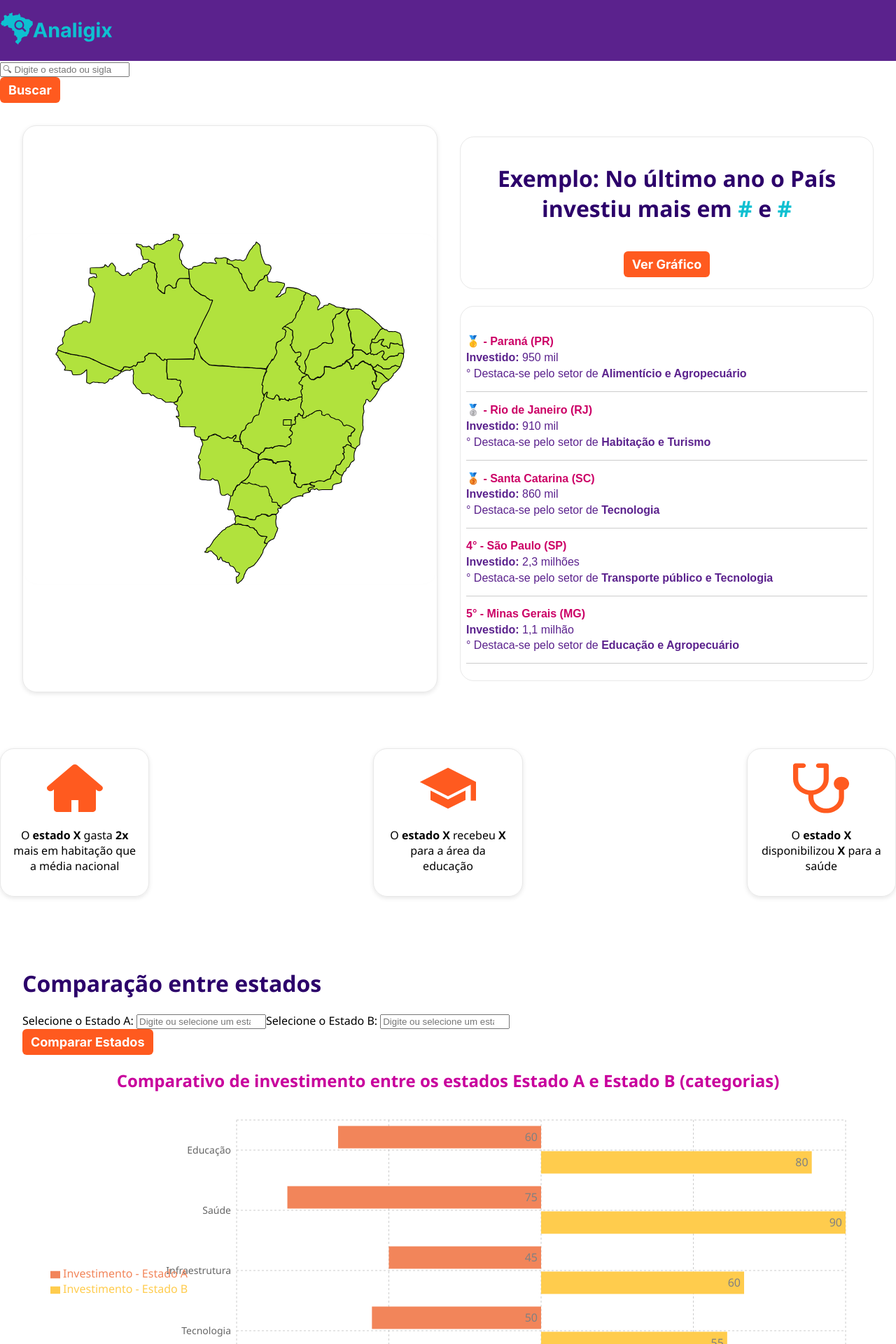
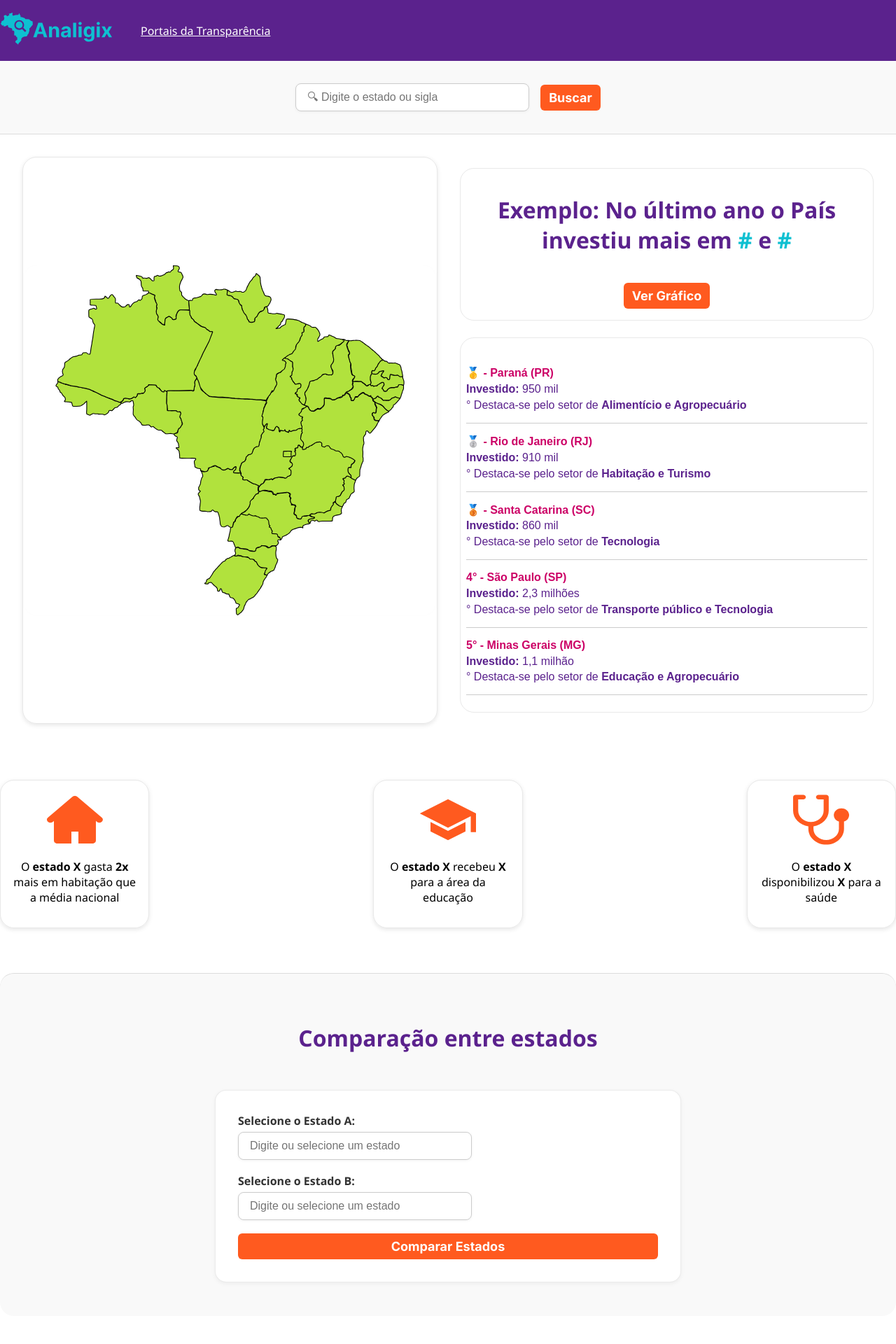
Before and after one commit to Diogoltt/Analigix, a React (Create React App) app in the folder front/: page /nacional in a window 1280 px wide. Shown: the top 1920 px of the page at 70% size. After the commit the page ends 1880 px from the top, so only its background shows below. Built offline with nearby package versions, Linux system fonts and the light colour scheme.

Commit message:
Tela Nacional - 100%,

```diff
--- a/front/src/componentes/botoes/Botoes.css
+++ b/front/src/componentes/botoes/Botoes.css
@@ -5,6 +5,7 @@
     color: white;
     padding: 8px 12px;
     display: flex;
+    justify-content: center;
     align-items: center;
     border: none;
     border-radius: 6px;
--- a/front/src/componentes/botoes/BtnComparar.jsx
+++ b/front/src/componentes/botoes/BtnComparar.jsx
@@ -16,7 +16,7 @@ export default function BtnComparar({ estadoA, estadoB, onComparar }) {
   };
 
   return (
-    <button className="btn" onClick={handleClick}>
+    <button className="btn" onClick={handleClick} type="button">
       Comparar Estados
     </button>
   );
--- a/front/src/componentes/graficos/GraficoTornado.jsx
+++ b/front/src/componentes/graficos/GraficoComparacao.jsx
@@ -1,4 +1,6 @@
 import React from "react";
+import { buscarEstado } from "../../util/Estados";
+
 import {
   BarChart,
   Bar,
@@ -40,10 +42,11 @@ const data = [
   },
 ];
 
-export default function GraficoComparacao({ ufA = "Estado A", ufB = "Estado B" }) {
+export default function GraficoComparacao({ ufA = "MS", ufB = "SP" }) {
+
   return (
     <div style={{ width: "100%", height: 500 }}>
-      <h2 style={{ textAlign: "center", color: "#C8009C" }}>
+      <h2 style={{ textAlign: "center", color: "#5B228D" }}>
         Comparativo de investimento entre os estados {ufA} e {ufB} (categorias)
       </h2>
 
@@ -63,13 +66,13 @@ export default function GraficoComparacao({ ufA = "Estado A", ufB = "Estado B" }
             tick={{ fontSize: 14 }}
           />
           <Tooltip formatter={(value) => `${value} milhões`} />
-          <Legend verticalAlign="middle" align="left" layout="vertical" />
+          <Legend verticalAlign="middle" align="left" layout="vertical" wrapperStyle={{ left: 0, top: 100, paddingRight: 60 }} />
 
           {/* Estado A (barra para esquerda com valor negativo) */}
           <Bar
             dataKey={(entry) => -entry.estadoA}
             name={`Investimento - ${ufA}`}
-            fill="#F2855A"
+            fill="#0EC0D1"
             isAnimationActive={false}
           >
             <LabelList dataKey={(entry) => -entry.estadoA} position="insideLeft" formatter={(v) => `${Math.abs(v)}`} />
--- a/front/src/pages/TelaBrasil.jsx
+++ b/front/src/pages/TelaBrasil.jsx
@@ -1,4 +1,4 @@
-import React, { useState } from "react";
+import React, { useState, useEffect, useRef } from "react";
 import "./css/TelaBrasil.css";
 import { ESTADOS_BR } from '../util/Estados';
 
@@ -13,22 +13,29 @@ import BtnComparar from "../componentes/botoes/BtnComparar";
 
 import MapaBrasil from "../componentes/mapas/MapaBrasil";
 import GraficoBarras from "../componentes/graficos/GraficoBarras";
-import GraficoTornado from "../componentes/graficos/GraficoTornado";
+import GraficoComparacao from "../componentes/graficos/GraficoComparacao";
 
 import RankingNacional from "../componentes/rankings/RankingNacional";
 
 export default function TelaBrasil() {
-  const [mostrarGrafico, setMostrarGrafico] = useState(false);
+  //=========== BUSCA PRINCIPAL ===========
   const [buscaEstado, setBuscaEstado] = useState("");
+  const [mostrarSugestoes, setMostrarSugestoes] = useState(false);
+  const [estadosFiltrados, setEstadosFiltrados] = useState([]);
+  const inputRef = useRef(null);
 
-  const [estadoA, setEstadoA] = useState("");
-  const [estadoB, setEstadoB] = useState("");
-  const [ufsComparadas, setUfsComparadas] = useState(null); // ex: ["SP", "RJ"]
+  useEffect(() => {
+    setEstadosFiltrados(filterEstados(buscaEstado));
+  }, [buscaEstado]);
 
-  const handleBuscaChange = (e) => {
-    setBuscaEstado(e.target.value);
+    const handleSelectEstado = (nome) => {
+    setBuscaEstado(nome);
+    setMostrarSugestoes(false);
+    inputRef.current.focus();
   };
 
+  //=========== RANKING ===========
+  const [mostrarGrafico, setMostrarGrafico] = useState(false);
   const dados = [
     { id: 1, estado: "São Paulo", sigla: "SP", investimento: "2,3 milhões", setores: ["Transporte público", "Tecnologia"] },
     { id: 2, estado: "Minas Gerais", sigla: "MG", investimento: "1,1 milhão", setores: ["Educação", "Agropecuário"] },
@@ -37,37 +44,105 @@ export default function TelaBrasil() {
     { id: 5, estado: "Santa Catarina", sigla: "SC", investimento: "860 mil", setores: ["Tecnologia"] },
   ];
 
+  //=========== COMPARAÇÃO ===========
+  const [estadoA, setEstadoA] = useState("");
+  const [estadoB, setEstadoB] = useState("");
+  const [mostrarSugestoesA, setMostrarSugestoesA] = useState(false);
+  const [mostrarSugestoesB, setMostrarSugestoesB] = useState(false);
+  const [estadosFiltradosA, setEstadosFiltradosA] = useState([]);
+  const [estadosFiltradosB, setEstadosFiltradosB] = useState([]);
+  const inputRefA = useRef(null);
+  const inputRefB = useRef(null);
+  const [mostrarComparacao, setMostrarComparacao] = useState(false);
+  const [ufsComparadas, setUfsComparadas] = useState([]);
 
+
+  const filterEstados = (termo) => {
+    if (!termo.trim()) return [];
+
+    return Object.entries(ESTADOS_BR)
+      .filter(([nome, sigla]) =>
+        nome.toLowerCase().includes(termo.toLowerCase()) ||
+        sigla.toLowerCase().includes(termo.toLowerCase())
+      )
+      .slice(0, 5);
+  };
+
+
+  useEffect(() => {
+    setEstadosFiltradosA(filterEstados(estadoA));
+  }, [estadoA]);
+
+
+  useEffect(() => {
+    setEstadosFiltradosB(filterEstados(estadoB));
+  }, [estadoB]);
+
+
+  const handleSelectEstadoA = (nome) => {
+    setEstadoA(nome);
+    setMostrarSugestoesA(false);
+    inputRefA.current.focus();
+  };
+
+  const handleSelectEstadoB = (nome) => {
+    setEstadoB(nome);
+    setMostrarSugestoesB(false);
+    inputRefB.current.focus();
+  };
+
+  // Handler para comparação
+  const handleComparar = (ufA, ufB) => {
+    setUfsComparadas([ufA, ufB]);
+    setMostrarComparacao(true);
+  };
+
+  // Função para comparar investimentos --> contém dados fictios
   const compararInvestimento = (a, b) => {
     const parse = valor => parseFloat(valor.replace(/[^\d,]/g, "").replace(",", "."));
     return parse(b.investimento) - parse(a.investimento);
   };
 
-
-
-  //? RETORNANDO A FUNÇÃO PARA ALTERNAR ENTRE GRÁFICO E RANKING
   return (
     <div>
       <nav className="navbar">
         <a href="/analigix"><LogoAnaligixAzul width="200px" height="80px" /></a>
+        <a href="/Portais-da-Transparencia" style={{color: "white"}}>Portais da Transparência</a>
       </nav>
 
+      {/* Busca de estado */}
       <div className="BuscaEstado">
         <input
+          ref={inputRef}
+          className="busca-input"
           type="text"
           placeholder="🔍︎ Digite o estado ou sigla"
           value={buscaEstado}
-          onChange={handleBuscaChange}
-          list="estados-list"
+          onChange={(e) => {
+            setBuscaEstado(e.target.value);
+            setMostrarSugestoes(true);
+          }}
+          onFocus={() => setMostrarSugestoes(true)}
+          onBlur={() => setTimeout(() => setMostrarSugestoes(false), 200)}
         />
-        <datalist id="estados-list">
-          {Object.entries(ESTADOS_BR).map(([nome, sigla]) => (
-            <option key={sigla} value={nome}>{`${nome} (${sigla})`}</option>
+        {mostrarSugestoes && estadosFiltrados.length > 0 && (
+          <div className="sugestoes-container">
+            {estadosFiltrados.map(([nome, sigla]) => (
+              <div
+                key={`busca-${sigla}`}
+                className="sugestao-item"
+                onClick={() => handleSelectEstado(nome)}
+                onMouseDown={(e) => e.preventDefault()}
+              >
+                {nome} ({sigla})
+              </div>
             ))}
-        </datalist>
+          </div>
+        )}
         <BtnBuscaEstado estado={buscaEstado} />
       </div>
 
+      {/* Mapa e ranking */}
       <div className="container-mapa-ranking">
         <div className="mapaBrasil">
           <MapaBrasil style={{ maxWidth: "100%", height: "auto" }} />
@@ -75,7 +150,7 @@ export default function TelaBrasil() {
 
         <div className="info-container">
           <div className="info-nacional">
-            <h1 style={{ color: "#2C006A", textAlign: "center", marginBottom: "1.5rem" }}>
+            <h1 style={{ color: "#5B228D", textAlign: "center", marginBottom: "1.5rem" }}>
               Exemplo: No último ano o País investiu mais em <strong style={{ color: "#0EC0D1" }}>#</strong> e <strong style={{ color: "#0EC0D1" }}>#</strong>
             </h1>
             <BtnVerGrafico mostrarGrafico={mostrarGrafico} setMostrarGrafico={setMostrarGrafico} text={mostrarGrafico ? "Ranking" : "Grafico"} />
@@ -91,7 +166,7 @@ export default function TelaBrasil() {
         </div>
       </div>
 
-
+      {/* Cards */}
       <div className="container-cards">
         <div className="card">
           <Moradia width="80px" height="80px" />
@@ -113,50 +188,90 @@ export default function TelaBrasil() {
         </div>
       </div>
 
-      <div className="container-novos-Produtos">
-        <div className="novos-Produtos-titulo">
-          <h1 style={{ color: "#2C006A" }}>Comparação entre estados</h1>
+      {/* Comparação */}
+      <div className="container-comparacao">
+        <div className="titulo-comparacao">
+          <h1 style={{ color: "#5B228D" }}>Comparação entre estados</h1>
         </div>
-        <div className="forms-Grafico">
-          <form>
+        <div>
+          <form className="forms-Grafico" onSubmit={(e) => e.preventDefault()}>
+            <div className="input-container">
               <label className="campo-Grafico">Selecione o Estado A: </label>
               <input
-              className="select-Grafico"
+                ref={inputRefA}
+                className="busca-input"
                 type="text"
-              list="estados-list"
-              name="estadoA"
+                value={estadoA}
+                onChange={(e) => {
+                  setEstadoA(e.target.value);
+                  setMostrarSugestoesA(true);
+                }}
+                onFocus={() => setMostrarSugestoesA(true)}
+                onBlur={() => setTimeout(() => setMostrarSugestoesA(false), 200)}
                 placeholder="Digite ou selecione um estado"
               />
-            <datalist id="estados-list">
-              {Object.entries(ESTADOS_BR).map(([nome, sigla]) => (
-                <option key={sigla} value={nome}>
-                  {`${nome} (${sigla})`}
-                </option>
+              {mostrarSugestoesA && estadosFiltradosA.length > 0 && (
+                <div className="sugestoes-containerA">
+                  {estadosFiltradosA.map(([nome, sigla]) => (
+                    <div
+                      key={`A-${sigla}`}
+                      className="sugestao-item"
+                      onClick={() => handleSelectEstadoA(nome)}
+                      onMouseDown={(e) => e.preventDefault()}
+                    >
+                      {nome} ({sigla})
+                    </div>
                   ))}
-            </datalist>
+                </div>
+              )}
+            </div>
 
+            <div className="input-container">
               <label className="campo-Grafico">Selecione o Estado B: </label>
               <input
-              className="select-Grafico"
+                ref={inputRefB}
+                className="busca-input"
                 type="text"
-              list="estados-list"
-              name="estadoA"
+                value={estadoB}
+                onChange={(e) => {
+                  setEstadoB(e.target.value);
+                  setMostrarSugestoesB(true);
+                }}
+                onFocus={() => setMostrarSugestoesB(true)}
+                onBlur={() => setTimeout(() => setMostrarSugestoesB(false), 200)}
                 placeholder="Digite ou selecione um estado"
               />
-            <datalist id="estados-list">
-              {Object.entries(ESTADOS_BR).map(([nome, sigla]) => (
-                <option key={sigla} value={nome}>
-                  {`${nome} (${sigla})`}
-                </option>
+              {mostrarSugestoesB && estadosFiltradosB.length > 0 && (
+                <div className="sugestoes-containerA">
+                  {estadosFiltradosB.map(([nome, sigla]) => (
+                    <div
+                      key={`B-${sigla}`}
+                      className="sugestao-item"
+                      onClick={() => handleSelectEstadoB(nome)}
+                      onMouseDown={(e) => e.preventDefault()}
+                    >
+                      {nome} ({sigla})
+                    </div>
                   ))}
-            </datalist>
-            <BtnComparar />
+                </div>
+              )}
+            </div>
+
+            <BtnComparar estadoA={estadoA} estadoB={estadoB} onComparar={handleComparar} />
           </form>
+        </div>
+        {mostrarComparacao && (
+          <div className="grafico-insights">
             <div className="grafico-Comparacao">
-            <GraficoTornado />
+              <GraficoComparacao ufA={ufsComparadas[0]} ufB={ufsComparadas[1]} />
+            </div>
+            <div className="insights">
+              <h2>Exemplo de insight com base no gráfico de comparação</h2>
+              {/* Trazer a análise de dados aqui */}
             </div>
           </div>
+        )}
       </div>
-    </div> // todo fim do return
+    </div>
   );
 }
--- a/front/src/pages/css/TelaBrasil.css
+++ b/front/src/pages/css/TelaBrasil.css
@@ -7,6 +7,42 @@
     justify-content: start;
     align-items: center;
     padding: 1px;
+}
+/* Container principal da busca */
+.BuscaEstado {
+  position: relative;
+  display: inline-block; /* Para o container se ajustar ao conteúdo */
+}
+
+/* Input de busca */
+.busca-input {
+  width: 100%;
+  padding: 10px; /* Garante que padding não aumente a largura */
+}
+
+
+/* Container de sugestões */
+.sugestoes-container {
+  position: absolute;
+  top: 70%;
+  background: white;
+  border: 1px solid #ddd;
+  border-top: none;
+  border-radius: 0 0 4px 4px;
+  box-shadow: 0 2px 4px rgba(0,0,0,0.1);
+  max-height: 200px;
+
+}
+
+.sugestao-item {
+  padding: 8px 12px;
+  cursor: pointer;
+  transition: background-color 0.2s;
+}
+
+.sugestao-item:hover {
+  background-color: #FF5A1F;
+  color: white
 }
 
 .container-mapa-ranking {
@@ -20,6 +56,38 @@
     border-radius: 20px;
 
 }
+
+/* * Busca de estados*/
+/* Corrigindo nome da classe (era .buscaEstado com minúscula) */
+.BuscaEstado {
+  display: flex;
+  justify-content: center;
+  align-items: center;
+  gap: 1rem;
+  padding: 2rem;
+  flex-wrap: wrap;
+  background-color: #f9f9f9;
+  border-bottom: 1px solid #ddd;
+}
+
+.busca-input {
+  background-color: #fff;
+  border: 1px solid #ccc;
+  border-radius: 8px;
+  padding: 10px 16px;
+  font-size: 16px;
+  width: 300px;
+  max-width: 90%;
+  color: #333;
+  box-shadow: 0 1px 4px rgba(0,0,0,0.05);
+  transition: all 0.2s ease-in-out;
+}
+
+.busca-input:focus {
+  border-color: #5b228d;
+  box-shadow: 0 0 0 3px rgba(91, 34, 141, 0.1);
+}
+
 
 .mapaBrasil {
     flex: 1;
@@ -89,20 +157,101 @@
 
 }
 
-/** Novos produtos */
-.container-novos-Produtos {
-    margin-top: 3rem;
+/** Grafico de comparação */
+
+
+.container-comparacao {
+    padding: 3rem 2rem;
     display: flex;
     flex-direction: column;
-    padding: 2rem;
-    height: 100%;
+    gap: 2rem;
+  background-color: #f9f9f9;
+border-top:  1px solid #ddd;
+    margin-top: 4rem;
+    border-radius: 20px;
 }
 
-.novos-produtos-info {
+.titulo-comparacao {
+    text-align: center;
+
+}
+
+.forms-Grafico {
     display: flex;
     flex-direction: column;
-    border: 1px solid rgb(30, 30, 30, .1);
-    border-radius: 20px;
-    box-shadow: 0 2px 6px rgba(0, 0, 0, 0.1);
+    gap: 1.2rem;
+    max-width: 600px;
+    margin: 0 auto;
     padding: 2rem;
+    border-radius: 16px;
+    border: 1px solid rgba(0, 0, 0, 0.08);
+    box-shadow: 0 2px 6px rgba(0, 0, 0, 0.05);
+    background-color: #ffffff;
 }
+
+.campo-Grafico {
+    font-weight: bold;
+    margin-bottom: 0.3rem;
+    color: #333;
+}
+.input-container {
+  position: relative;
+  display: flex;
+  flex-direction: column;
+  align-items: flex-start;
+}
+.sugestoes-containerA {
+ position: absolute;
+  left: 56%;
+  background: white;
+  border: 1px solid #ddd;
+  border-radius: 0 0 4px 4px;
+  box-shadow: 0 2px 4px rgba(0,0,0,0.1);
+  max-height: 200px;
+}
+.select-Grafico {
+    background-color: #fff;
+    border: 1px solid #ccc;
+    border-radius: 8px;
+    padding: 10px 12px;
+    font-size: 14px;
+    color: #333;
+    outline: none;
+    transition: border 0.2s ease;
+    width: 100%;
+}
+
+.grafico-insights {
+    display: flex;
+    flex-direction: row;
+    gap: 2rem;
+    justify-content: space-between;
+    align-items: flex-start;
+    width: 100%;
+    margin-top: 2rem;
+    padding: 1rem 0;
+}
+
+.grafico-Comparacao {
+    flex: 3;
+    height: 600px;
+    padding: 1rem;
+    border: 1px solid #ddd;
+    border-radius: 16px;
+    background-color: #fff;
+    box-shadow: 0 2px 6px rgba(0, 0, 0, 0.05);
+
+}
+
+.insights {
+    flex: 1;
+    height: auto;
+    padding: 1.2rem;
+    border-radius: 16px;
+    border: 1px solid rgba(0, 0, 0, 0.08);
+    box-shadow: 0 2px 6px rgba(0, 0, 0, 0.05);
+    display: flex;
+    align-items: center;
+    justify-content: center;
+    text-align: center;
+}
```
Also changed, not shown: front/src/componentes/graficos/GraficoBarras.css (+10 -0 lines), front/src/componentes/graficos/GraficoBarras.jsx (+31 -3 lines), front/src/pages/PortaisTransparencia.jsx (added, +7 -0 lines), front/src/routes/AppRoutes.jsx (+5 -2 lines). Lines whose indentation alone changed are shown as unchanged.
